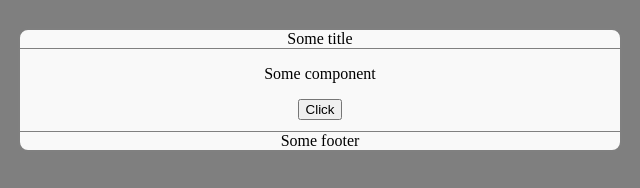
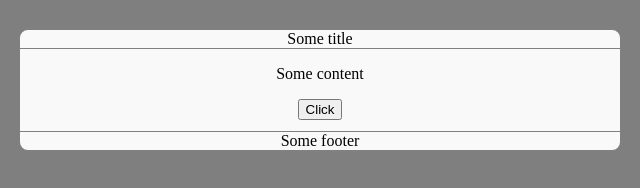
Before and after one commit to PoddukinVladimir/modal-dialog-window, a plain HTML site: page index.html in a window 1280 px wide. Both pictures are taken after a click on the button "Show modal". Shown: the full height of the page, 320-960 px from the left. Drawn offline with nearby package versions, Linux system fonts and the light colour scheme.

```diff
--- a/example.component.html
+++ b/example.component.html
@@ -1,6 +1,6 @@
 <div class="modal-header"> Some title</div>
 <div class="modal-body">
-    <p>Some component</p>
+    <p>Some content</p>
     <button ng-click="$modalCtrl.clickMe()">Click</button>
 </div>
 <div class="modal-footer"> Some footer</div>
```
